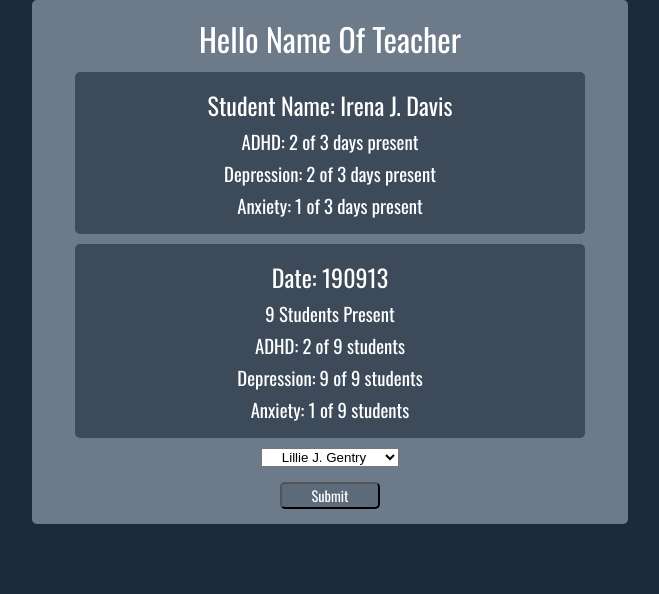
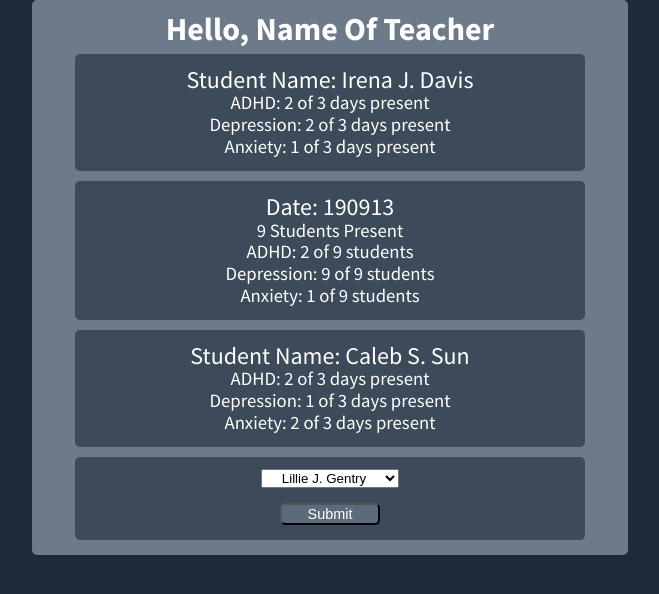
Before and after one commit to giacomo9999/Project-EKJD, a React (Create React App) app in the folder client/: page / in a window 1280 px wide. Shown: the top 594 px of the page, without its empty margins (310-969 px from the left). Built offline with nearby package versions, Linux system fonts and the light colour scheme.

Commit message:
Select by name now working.

```diff
--- a/client/public/index.html
+++ b/client/public/index.html
@@ -24,8 +24,12 @@
       work correctly both with client-side routing and a non-root public URL.
       Learn how to configure a non-root public URL by running `npm run build`.
     -->
+    <!-- <link
+      href="https://fonts.googleapis.com/css?family=Oswald:200,300,400,500,600,700&display=swap"
+      rel="stylesheet"
+    />  -->
     <link
-      href="https://fonts.googleapis.com/css?family=Oswald:200,300,400,500,600,700&display=swap"
+      href="https://fonts.googleapis.com/css?family=Source+Sans+Pro:200,200i,300,300i,400,400i,600,600i,700,700i,900,900i&display=swap"
       rel="stylesheet"
     />
     <title>EKJD Project</title>
--- a/client/src/Analyzer.js
+++ b/client/src/Analyzer.js
@@ -1,18 +1,24 @@
 import React, { Component } from "react";
 import ReportByStudent from "./ReportByStudent";
 import ReportByDate from "./ReportByDate";
+import ByNameSelector from "./ByNameSelector";
 
 class Analyzer extends Component {
-  state = { value: "" };
-
-  handleChange = event => {
-    console.log(event.target.value);
-    this.setState({ value: event.target.value });
+  state = {
+    reports: [
+      { reportId: 1, reportType: "student", reportParam: "Irena J. Davis" },
+      { reportId: 2, reportType: "date", reportParam: "190913" },
+      { reportId: 3, reportType: "student", reportParam: "Caleb S. Sun" }
+    ]
   };
 
-  handleNameSubmit = event => {
-    alert("Your favorite flavor is: " + this.state.value);
-    event.preventDefault();
+  addNewName = newName => {
+    const newNameObj = {
+      reportId: this.state.reports.length,
+      reportType: "student",
+      reportParam: newName
+    };
+    this.setState({ reports: [...this.state.reports, newNameObj] });
   };
 
   render() {
@@ -25,17 +31,29 @@ class Analyzer extends Component {
         </option>
       );
     });
+    const reportsList = this.state.reports.map((entry, index) => {
+      if (entry.reportType === "student") {
+        return (
+          <ReportByStudent
+            key={index}
+            data={this.props.data}
+            name={entry.reportParam}
+          />
+        );
+      } else
+        return (
+          <ReportByDate
+            key={index}
+            data={this.props.data}
+            date={entry.reportParam}
+          />
+        );
+    });
 
     return (
       <div>
-        <ReportByStudent data={this.props.data} name="Irena J. Davis" />
-        <ReportByDate data={this.props.data} date="190913" />
-
-        <select value={this.state.value} onChange={this.handleChange}>
-          {nameArr}
-        </select>
-        <div className="spacer10" />
-        <button onClick={this.handleNameSubmit}>Submit</button>
+        {reportsList}
+        <ByNameSelector names={nameArr} addName={this.addNewName} />
       </div>
     );
   }
--- a/client/src/App.css
+++ b/client/src/App.css
@@ -29,7 +29,7 @@ Cool Grey 11: #C5D3E2
 body {
   /* background color 0 */
   background-color: #1c2a39;
-  font-family: "Oswald", sans-serif;
+  font-family: 'Source Sans Pro', sans-serif;
   -webkit-font-smoothing: antialiased;
   -moz-osx-font-smoothing: grayscale;
 }
@@ -49,6 +49,11 @@ h4 {
   color: white;
   padding: 0;
   margin: 5px;
+  line-height: 90%
+}
+
+h1{
+  font-weight: 700;
 }
 
 .dark {
--- a/client/src/App.js
+++ b/client/src/App.js
@@ -11,7 +11,7 @@ class App extends Component {
   render() {
     return (
       <div className="container-outer">
-        <h1>Hello Name Of Teacher</h1>
+        <h1>Hello, Name Of Teacher</h1>
         <Analyzer data={this.state} />
       </div>
     );
--- /dev/null
+++ b/client/src/ByNameSelector.js
@@ -0,0 +1,25 @@
+import React, { Component } from "react";
+
+class ByNameSelector extends Component {
+  state = { value: "" };
+
+  handleChange = event => {
+    this.setState({ value: event.target.value });
+  };
+
+  render() {
+    return (
+      <div className="container-inner">
+        <select value={this.state.value} onChange={this.handleChange}>
+          {this.props.names}
+        </select>
+        <div className="spacer10" />
+        <button onClick={() => this.props.addName(this.state.value)}>
+          Submit
+        </button>
+      </div>
+    );
+  }
+}
+
+export default ByNameSelector;
--- a/client/src/index.css
+++ b/client/src/index.css
@@ -1,7 +1,7 @@
 body {
   background-color: #1C2A39;
   margin: 0;
-  font-family: "Oswald", sans-serif;
+  font-family: 'Source Sans Pro', sans-serif;
   -webkit-font-smoothing: antialiased;
   -moz-osx-font-smoothing: grayscale;
 }
```
Also changed, not shown: client/src/Form.jsx (deleted, +0 -45 lines).
